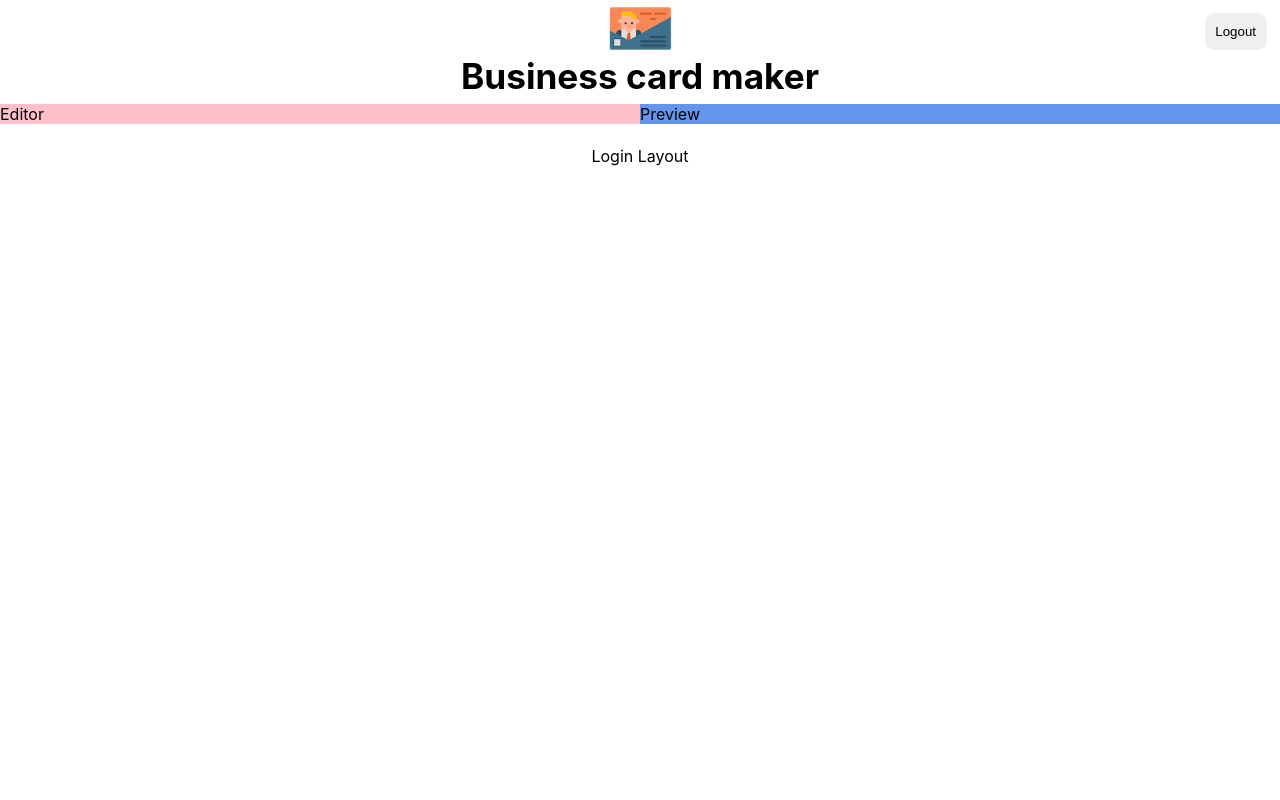
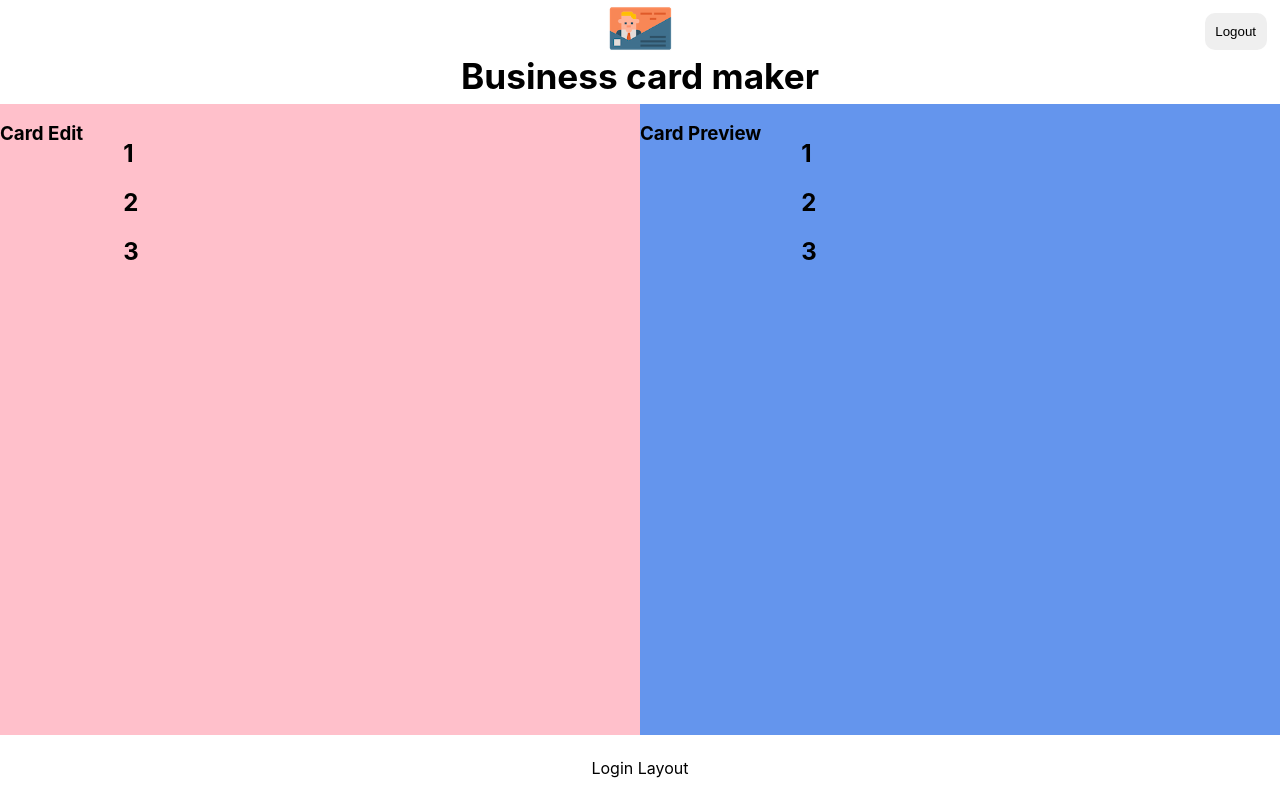
Before and after one commit to chanwoo95/Practice-all, a React (Create React App) app in the folder react-card-maker/: page /maker in a window 1280 px wide. Built offline with nearby package versions, Linux system fonts and the light colour scheme; no server answers; sample sign-in values are in the browser's storage.

Commit message:
editor preview

```diff
--- a/react-card-maker/src/App.jsx
+++ b/react-card-maker/src/App.jsx
@@ -1,21 +1,24 @@
 import "./App.module.css";
 import Login from "./components/login/login";
 import styles from "./App.module.css";
-import { BrowserRouter as Router, Route } from "react-router-dom";
+import { BrowserRouter as Router, Route, Switch } from "react-router-dom";
 import Maker from "./components/maker/maker";
+import { useState } from "react";
 
 function App({ authService }) {
   return (
+    <div className={styles.app}>
       <Router>
+        <Switch>
           <Route exact path="/">
-        <section className={styles.app}>
             <Login authService={authService} />
-        </section>
           </Route>
           <Route path="/maker">
             <Maker authService={authService} />
           </Route>
+        </Switch>
       </Router>
+    </div>
   );
 }
 
--- /dev/null
+++ b/react-card-maker/src/components/card/card.jsx
@@ -0,0 +1,7 @@
+import React from "react";
+
+function Card({ card }) {
+  return <h2>{card.id}</h2>;
+}
+
+export default Card;
--- /dev/null
+++ b/react-card-maker/src/components/card_edit_form/card_edit_form.jsx
@@ -0,0 +1,7 @@
+import React from "react";
+
+function CardEditForm({ card }) {
+  return <h2>{card.id}</h2>;
+}
+
+export default CardEditForm;
--- a/react-card-maker/src/components/editor/editor.jsx
+++ b/react-card-maker/src/components/editor/editor.jsx
@@ -1,8 +1,18 @@
 import React from "react";
+import CardEditForm from "../card_edit_form/card_edit_form";
 import styles from "./editor.module.css";
 
-function Editor() {
-  return <section className={styles.editor}>Editor</section>;
+function Editor({ cards }) {
+  return (
+    <section className={styles.editor}>
+      <h1>Card Edit</h1>
+      <ul>
+        {cards.map((card) => (
+          <CardEditForm card={card} />
+        ))}
+      </ul>
+    </section>
+  );
 }
 
 export default Editor;
--- a/react-card-maker/src/components/maker/maker.jsx
+++ b/react-card-maker/src/components/maker/maker.jsx
@@ -1,4 +1,4 @@
-import React, { useEffect } from "react";
+import React, { useEffect, useState } from "react";
 import { useHistory } from "react-router-dom";
 import Editor from "../editor/editor";
 import Footer from "../footer/footer";
@@ -7,6 +7,30 @@ import Preview from "../preview/preview";
 import styles from "./maker.module.css";
 
 function Maker({ authService }) {
+  const [cards, setCards] = useState([
+    {
+      id: "1",
+      name: "chanwoo",
+      company: "kakao",
+      job: "Frotend Developer",
+      email: "cksdndbd@naver.com",
+    },
+    {
+      id: "2",
+      name: "yeojin",
+      company: "naver",
+      job: "Backend Developer",
+      email: "oks04028@gmail.com",
+    },
+    {
+      id: "3",
+      name: "nick",
+      company: "google",
+      job: "Soft Engineer",
+      email: "nickool@gmail.com",
+    },
+  ]);
+
   const history = useHistory();
   const onLogout = () => {
     authService.logout();
@@ -24,8 +48,8 @@ function Maker({ authService }) {
     <section className={styles.maker}>
       <Header onLogout={onLogout} />
       <div className={styles.container}>
-        <Editor />
-        <Preview />
+        <Editor cards={cards} />
+        <Preview cards={cards} />
       </div>
       <Footer />
     </section>
--- a/react-card-maker/src/components/maker/maker.module.css
+++ b/react-card-maker/src/components/maker/maker.module.css
@@ -1,3 +1,5 @@
+@value mediaQuery from '../../common/size.css';
+
 .maker {
   width: 100%;
   height: 100%;
@@ -7,6 +9,11 @@
 
 .container {
   display: flex;
-
   flex: 1;
 }
+
+@media screen and (max-width: mediaQuery) {
+  .container {
+    flex-direction: column;
+  }
+}
--- a/react-card-maker/src/components/preview/preview.jsx
+++ b/react-card-maker/src/components/preview/preview.jsx
@@ -1,8 +1,18 @@
 import React from "react";
+import Card from "../card/card";
 import styles from "./preview.module.css";
 
-function Preview() {
-  return <section className={styles.preview}> Preview </section>;
+function Preview({ cards }) {
+  return (
+    <section className={styles.preview}>
+      <h1>Card Preview</h1>
+      <ul>
+        {cards.map((card) => (
+          <Card card={card} />
+        ))}
+      </ul>
+    </section>
+  );
 }
 
 export default Preview;
```
Lines whose indentation alone changed are shown as unchanged.
